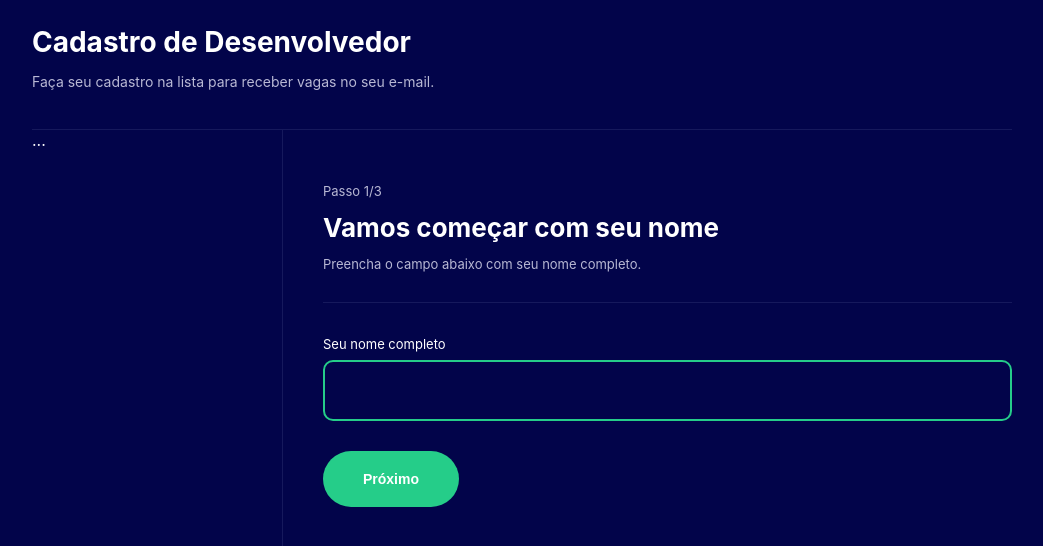
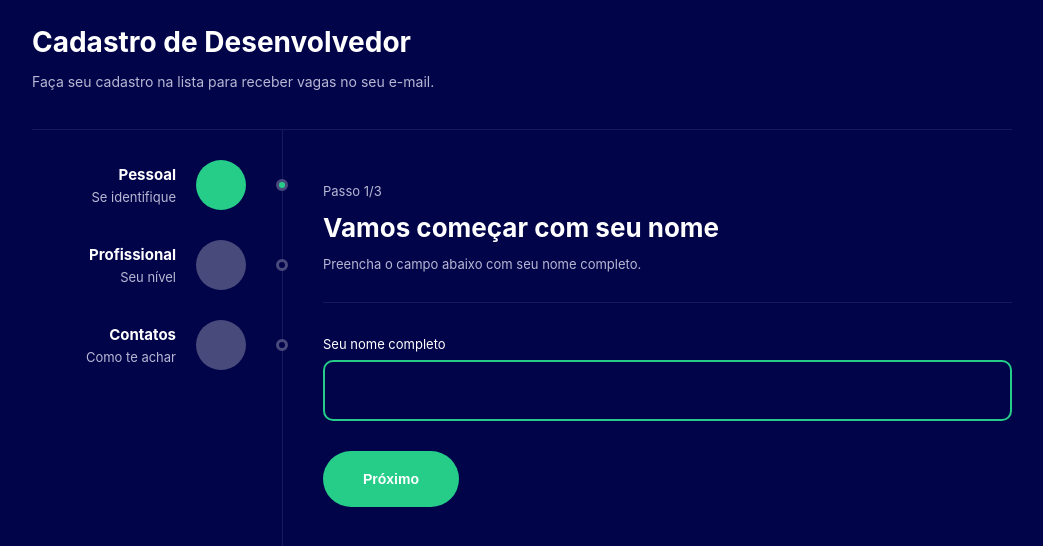
Before and after one commit to ovitorsaf/multi_form_ts, a React (Create React App) app: page / in a window 1280 px wide. Shown: the top 546 px of the page, without its empty margins (118-1161 px from the left). Built offline with nearby package versions, Linux system fonts and the light colour scheme; the HTML template or start-up script is replaced by a standard one.

Commit message:
feat: sidebar completa

```diff
--- /dev/null
+++ b/src/components/sidebaritem/index.tsx
@@ -0,0 +1,29 @@
+import * as C from './styles';
+import { Link } from 'react-router-dom';
+
+type Props = {
+    title: string
+    description: string
+    icon: string
+    path: string
+    active: boolean
+}
+
+export const SideBarItem = ({title, description, icon, path, active}: Props) => {
+    return(
+        <C.Container>
+            <Link to={path}>
+                <C.Info>
+                    <C.Title>{title}</C.Title>
+                    <C.Description>{description}</C.Description>
+                </C.Info>
+                <C.IconArea active={active}>
+
+                </C.IconArea>
+                <C.Point active={active}>
+
+                </C.Point>
+            </Link>
+        </C.Container>
+    );
+}
--- /dev/null
+++ b/src/components/sidebaritem/styles.ts
@@ -0,0 +1,50 @@
+import styled from "styled-components";
+
+export const Container = styled.div`
+    margin: 30px 0;
+    cursor: pointer;
+
+    a {
+        display: flex;
+        align-items: center;
+        text-decoration: none;
+    }
+`;
+
+export const Info = styled.div`
+    flex: 1;
+    margin-right: 20px;
+`;
+
+export const Title = styled.div`
+    text-align: right;
+    font-weight: bold;
+    margin-bottom: 5px;
+    font-size: 15px;
+    color: #FFFFFF;
+`;
+
+export const Description = styled.div`
+    text-align: right;
+    font-size: 13px;
+    color: #B8B8D4;
+`;
+
+export const IconArea = styled.div<{active: boolean;}>`
+    width: 50px;
+    height: 50px;
+    border-radius: 50%;
+    background-color: ${props => props.active ? '#25CD89' : '#494a7c'};
+    justify-content: center;
+    align-items: center;
+`;
+
+export const Point = styled.div<{active: boolean;}>`
+    width: 6px;
+    height: 6px;
+    border: 3px solid #494a7c;
+    border-radius: 50%;
+    margin-left: 30px;
+    margin-right: -6px;
+    background-color: ${props => props.active ? '#25CD89' : '#02044a' };
+`;
--- a/src/components/theme/index.tsx
+++ b/src/components/theme/index.tsx
@@ -1,12 +1,17 @@
 import { ReactNode } from 'react';
 import * as C from './styles';
 import { Header } from '../header';
+import { SideBarItem } from '../sidebaritem';
+import { useForm } from '../../contexts/FormContext';
 
 type Props = {
     children: ReactNode,
 }
 
 export const Theme = ({children}: Props) => {
+
+    const { state } = useForm();
+
     return(
         <C.Container>
             <C.Area>
@@ -14,7 +19,29 @@
 
                 <C.Steps>
                     <C.Sidebar>
-                        ...
+                        <SideBarItem
+                            title="Pessoal"
+                            description="Se identifique"
+                            icon="profile"
+                            path="/"
+                            active={state.currentStep === 1}
+                        />
+
+                        <SideBarItem
+                            title="Profissional"
+                            description="Seu nível"
+                            icon="book"
+                            path="/step2"
+                            active={state.currentStep === 2}
+                        />
+
+                        <SideBarItem
+                            title="Contatos"
+                            description="Como te achar"
+                            icon="mail"
+                            path="/step3"
+                            active={state.currentStep === 3}
+                        />
                     </C.Sidebar>
                     <C.Page>
                         {children}
```
